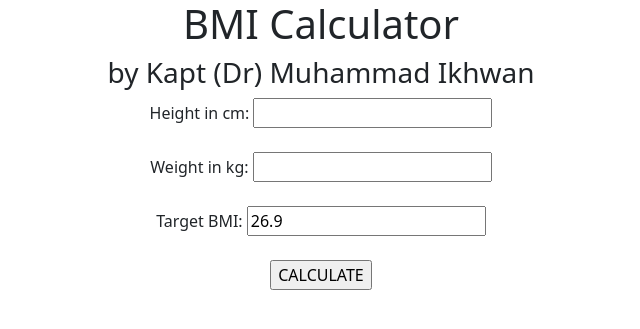
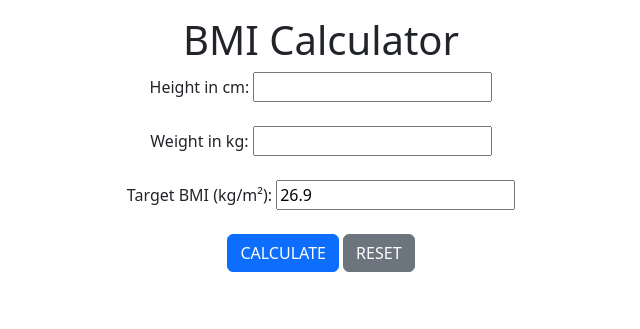
Before and after one commit to ikhwanzubir/Smart-BMI-Calculator, a Flask app: page / in a window 1280 px wide. Shown: the top 329 px of the page, without its empty margins (319-959 px from the left). Run offline with Flask 3, Linux system fonts and the light colour scheme.

Commit message:
Added reset button, changed margins, add conditional formatting

```diff
--- a/app.py
+++ b/app.py
@@ -18,6 +18,7 @@ def calculate():
 
 # Calculate the weight for the target BMI using the formula: weight = BMI * height^2
     target_weight = target_bmi * (height_in_meters**2)
+    target_weight_round = round(target_weight, 2)
 
     needtolose = 0
     cangain = 0
@@ -30,7 +31,8 @@ def calculate():
 
     return render_template('bmi_calculator.html', height=height_in_cm,
                            weight=weight, bmi=bmi, target_bmi=target_bmi,
-                           needtolose=needtolose, cangain=cangain)
+                           target_weight_round=target_weight_round, needtolose=needtolose,
+                           cangain=cangain)
 
 if __name__ == '__main__':
   app.run(host='0.0.0.0', debug=True)
--- a/templates/bmi_calculator.html
+++ b/templates/bmi_calculator.html
@@ -7,28 +7,33 @@
     <link href="https://cdn.jsdelivr.net/npm/bootstrap@5.3.2/dist/css/bootstrap.min.css" rel="stylesheet" integrity="sha384-T3c6CoIi6uLrA9TneNEoa7RxnatzjcDSCmG1MXxSR1GAsXEV/Dwwykc2MPK8M2HN" crossorigin="anonymous">
 </head>
 <body>
-    <h1 class="text-center">BMI Calculator</h1>
-    <h3 class="text-center">by Kapt (Dr) Muhammad Ikhwan</h3>
+    <h1 class="text-center mt-3">BMI Calculator</h1>
 
     <form action="/calculate"  class="text-center" method="post">
         Height in cm: <input type="number" name="height" value="{{ height }}"><br><br>
         Weight in kg: <input type="number" name="weight" value="{{ weight }}"><br><br>
-        Target BMI: <input type="number" step="0.01" name="target_bmi" value="{{ target_bmi }}"><br><br>
-        <input type="submit" value="CALCULATE">
+        Target BMI (kg/m&sup2): <input type="number" step="0.01" name="target_bmi" value="{{ target_bmi }}"><br><br>
+      <button type="submit" class="btn btn-primary">CALCULATE</button>
+      <button type="button" class="btn btn-secondary" onclick="window.location.href='/';">RESET</button>
     </form>
 
     {% if bmi %}
 
-        <h4 class="text-center">Current BMI: {{ bmi }}</h4>
+        <h4 class="text-center mt-3">Current BMI: {{ bmi }} kg/m&sup2</h4>
+        <h4 class="text-center">Target weight: {{ target_weight_round }} kg</h4>
     {% endif %}
 
     {% if cangain %}
-  <h4 class="text-center" style="background-color: red; color: black;">You need to lose {{ cangain }} kg</h4>
-
+      {% if cangain < 10 %}
+        <h4 class="text-center" style="background-color: yellow; color: black;">You need to lose {{ cangain }} kg</h4>
+      {% else %}
+        <h4 class="text-center" style="background-color: red; color: black;">You need to lose {{ cangain }} kg</h4>
+      {% endif %}
     {% endif %}
 
+
     {% if needtolose %}
-  <h4 class="text-center" style="background-color: green; color: black;">You can gain up to {{ needtolose }} kg</h4>
+  <h4 class="text-center" style="background-color: lightgreen; color: black;">You can gain up to {{ needtolose }} kg</h4>
 
     {% endif %}
 
```
